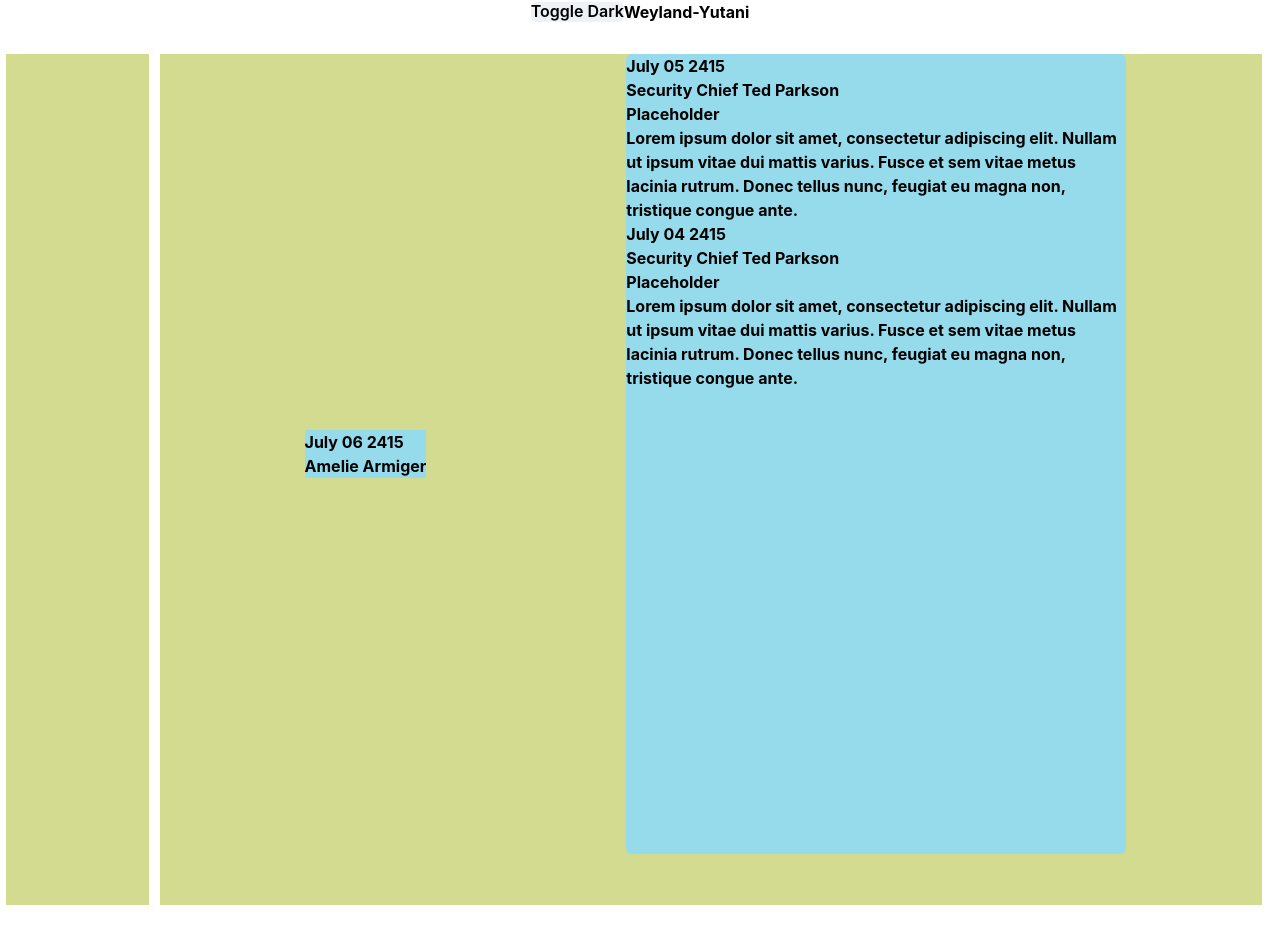
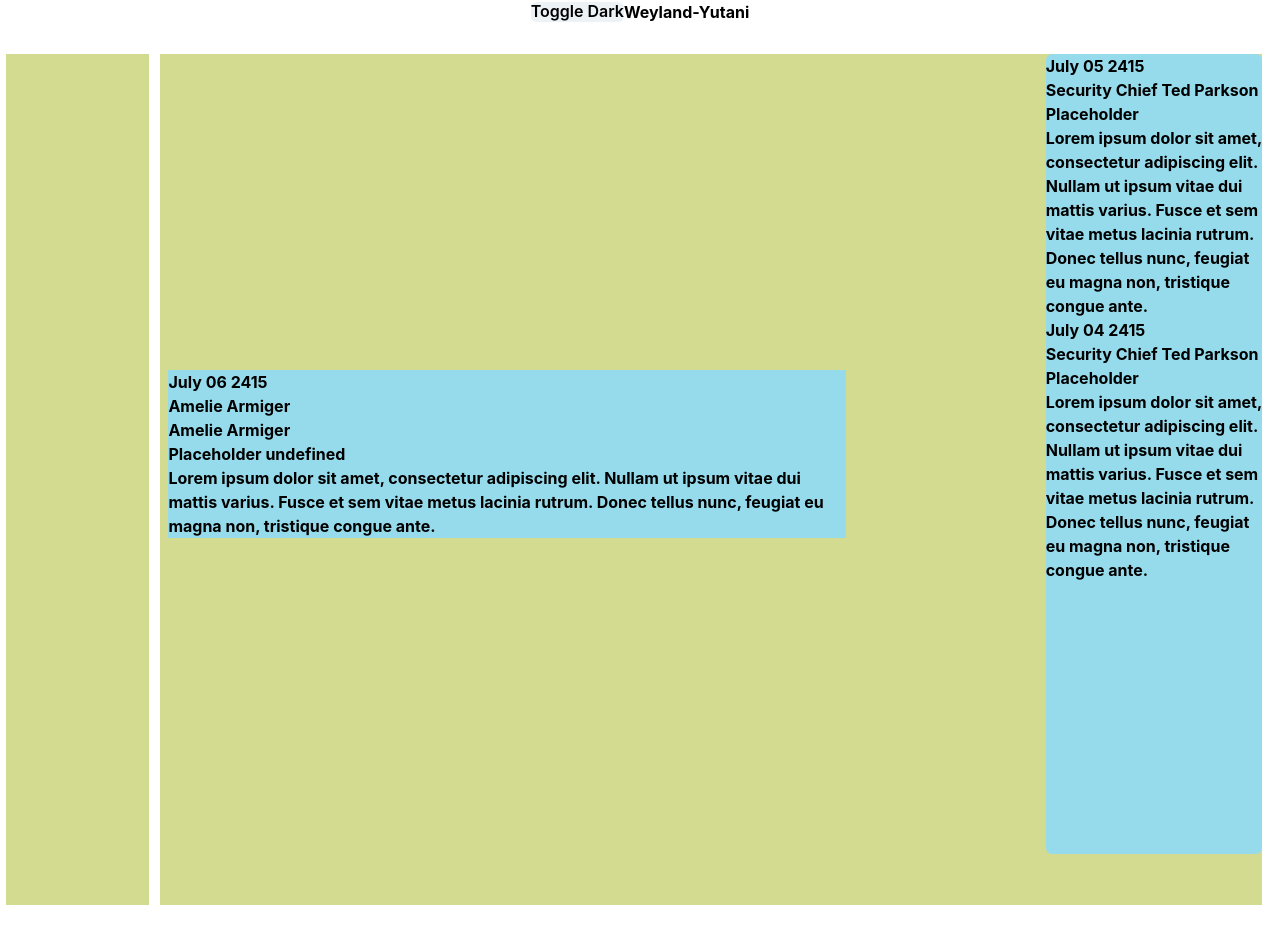
Before and after one commit to NoahNim/weyland-mars, a React (Create React App) app: page /welcome-page in a window 1280 px wide. Built offline with nearby package versions, Linux system fonts and the light colour scheme.

Commit message:
render data from news

```diff
--- a/src/components/Information/Information.js
+++ b/src/components/Information/Information.js
@@ -10,9 +10,6 @@ const Information = (props) => {
   const [daysBulletins, setDaysBulletins] = useState(
     props.important.filter((infoType) => infoType.type === "bulletin")
   );
-
-  console.log(daysBulletins);
-  console.log(daysNews);
 
   let theBulletin = daysBulletins.map((info) => (
     <Center key={info.id}>
--- a/src/components/Information/News.js
+++ b/src/components/Information/News.js
@@ -7,6 +7,9 @@ const News = (props) => {
       <List>
         <InformationDate date={props.date} />
         <ListItem>{props.from}</ListItem>
+        <ListItem>{props.from}</ListItem>
+        <ListItem>{props.title}</ListItem>
+        <ListItem>{props.content}</ListItem>
       </List>
     </Box>
   );
```
